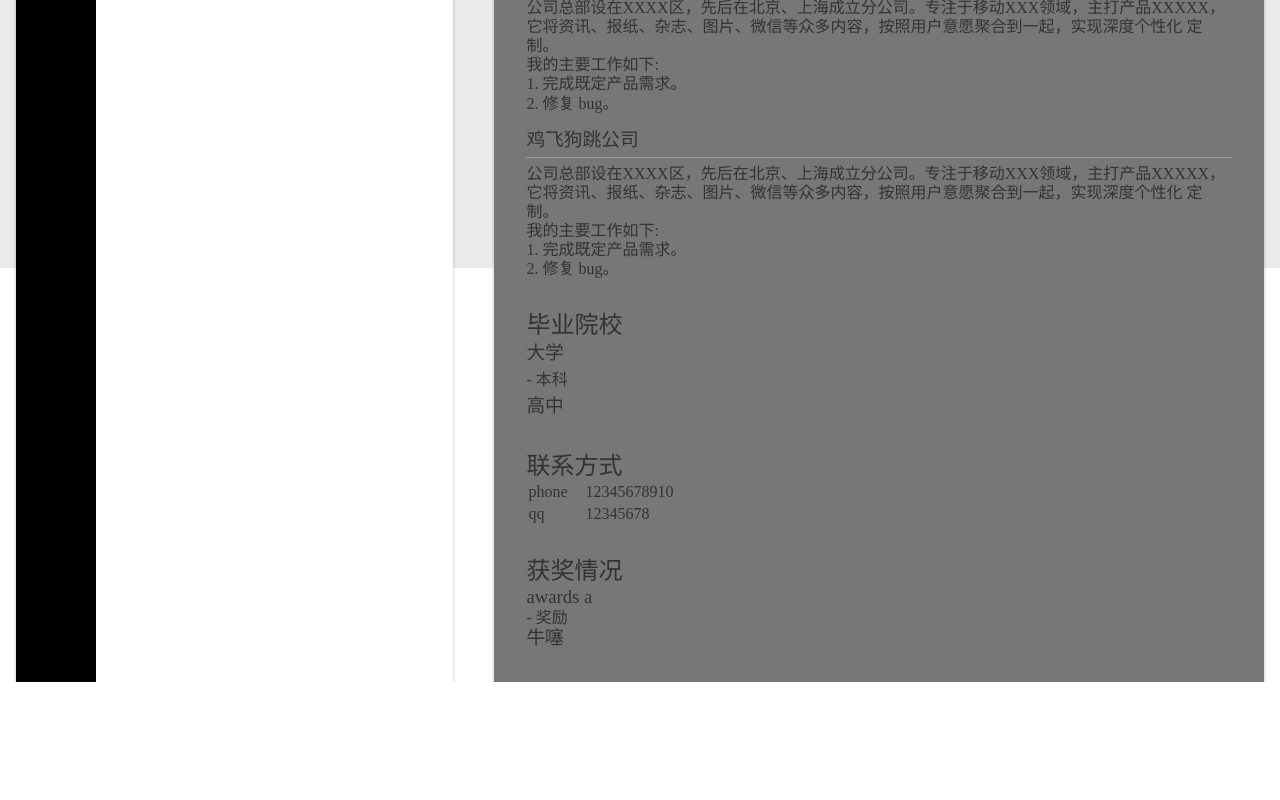
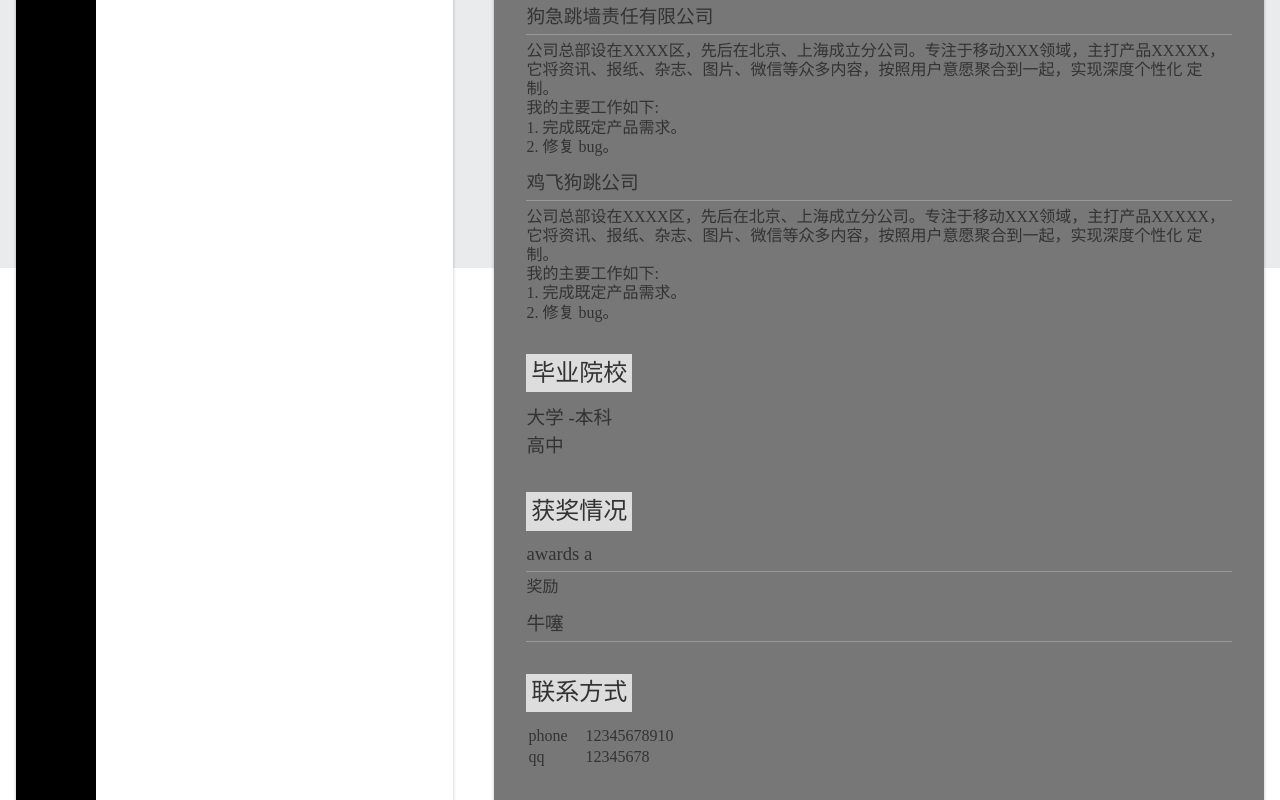
Before and after one commit to Hungereeeeee/resume, a Vue app: page / in a window 1280 px wide. Shown: the part 532-1332 px from the top of the page. Before the commit the page ends 1214 px from the top, so only its background shows below. Built offline with nearby package versions, Linux system fonts and the light colour scheme.

Commit message:
修改样式

```diff
--- a/src/components/ResumePreview.vue
+++ b/src/components/ResumePreview.vue
@@ -35,8 +35,17 @@
       <h2>毕业院校</h2>
       <ol>
         <li v-for="item in resume.education">
-          <h3>{{item.school}}</h3>
-          <span v-show="item.content"> - {{item.content}}</span>
+          <h3>{{item.school}} <span v-show="item.content">-{{item.content}}</span></h3>
+        </li>
+      </ol>
+    </section>
+
+    <section data-name="awards" v-show="resume.awards">
+      <h2>获奖情况</h2>
+      <ol>
+        <li v-for="item in resume.awards">
+          <h3>{{item.name}}</h3>
+          <p v-show="item.content">{{item.content}} </p>
         </li>
       </ol>
     </section>
@@ -50,17 +59,6 @@
         </tr>
       </table>
     </section>
-
-    <section data-name="awards" v-show="resume.awards">
-      <h2>获奖情况</h2>
-      <ol>
-        <li v-for="item in resume.awards">
-          <h3>{{item.name}}</h3>
-          <p v-show="item.content"> - {{item.content}} </p>
-        </li>
-      </ol>
-    </section>
-
 
   </div>
 </template>
@@ -96,15 +94,18 @@
     p
       white-space:pre-line
     section
-      >h2:firstchild
-        background: #ddd; display: inline-block; padding: .2em;margin-bottom: .5em;
+      >h2:first-child
+          background: #ddd
+          display: inline-block
+          padding: .2em
+          margin-bottom: .5em
     section[data-name="profile"]
       >h1
         margin:.1em 0
         font-size: 4em
     section[data-name="workHistory"],
     section[data-name="projects"],
-    section[data-name="workHistory"]
+    section[data-name="awards"]
       li+li
         margin-top : 1em
       li
```
Also changed, not shown: 8 other files (tests, documents, lock files or other folders).
